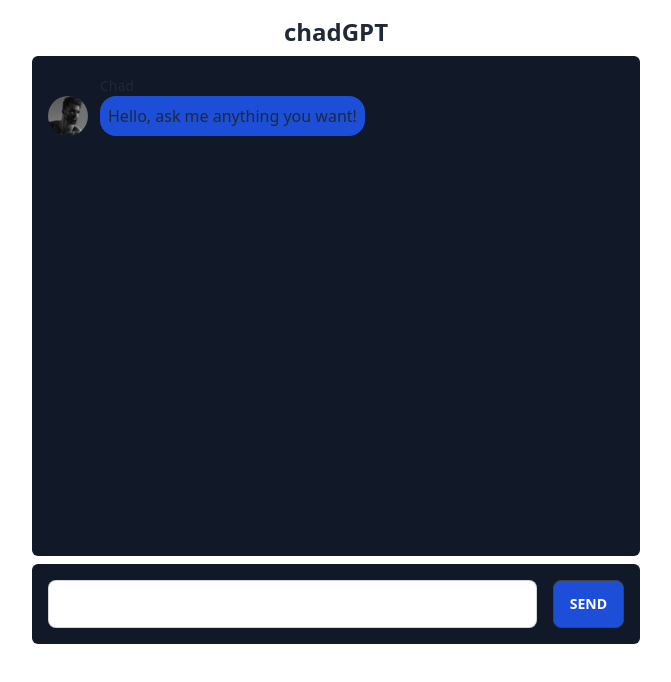
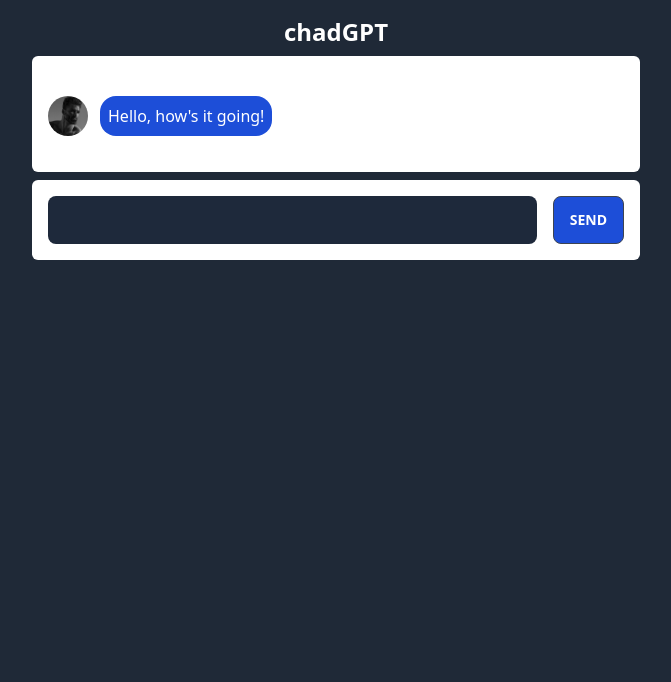
Before and after one commit to anguzz/chadGPT, a SvelteKit app: page / in a window 1280 px wide. Shown: the top 682 px of the page, without its empty margins (304-975 px from the left). Built offline with nearby package versions, Linux system fonts and the light colour scheme.

Commit message:
ui update

```diff
--- a/src/app.css
+++ b/src/app.css
@@ -6,4 +6,6 @@
 html,
 body {
 	@apply h-full;
+	background-color: #1F2937;
+	color:white;
 }
--- a/src/routes/+page.svelte
+++ b/src/routes/+page.svelte
@@ -66,9 +66,9 @@
 	<div>
 		<h1 class="text-2xl font-bold w-full text-center">chadGPT</h1>
 	</div>
-	<div class="h-[500px] w-full bg-gray-900 rounded-md p-4 overflow-y-auto flex flex-col gap-4">
+	<div class="h-max w-full bg-white rounded-md p-4 overflow-y-auto flex flex-col gap-4">
 		<div class="flex flex-col gap-2">
-			<ChatMessage type="assistant" message="Hello, ask me anything you want!" />
+			<ChatMessage type="assistant" message="Hello, how's it going!" />
 			{#each chatMessages as message}
 				<ChatMessage type={message.role} message={message.content} />
 			{/each}
@@ -82,10 +82,10 @@
 		<div class="" bind:this={scrollToDiv} />
 	</div>
 	<form
-		class="flex w-full rounded-md gap-4 bg-gray-900 p-4"
+		class="flex w-full rounded-md gap-4 bg-white p-4"
 		on:submit|preventDefault={() => handleSubmit()}
 	>
-		<input type="text" class="input input-bordered w-full" bind:value={query} />
-		<button type="submit" class="btn bg-blue-700 hover:bg-slate-800"> Send </button>
+		<input type="text" class="input input-bordered w-full bg-slate-800" bind:value={query} />
+		<button type="submit" class="btn bg-blue-700 hover:bg-slate-800 text-white"> Send </button>
 	</form>
 </div>
```
